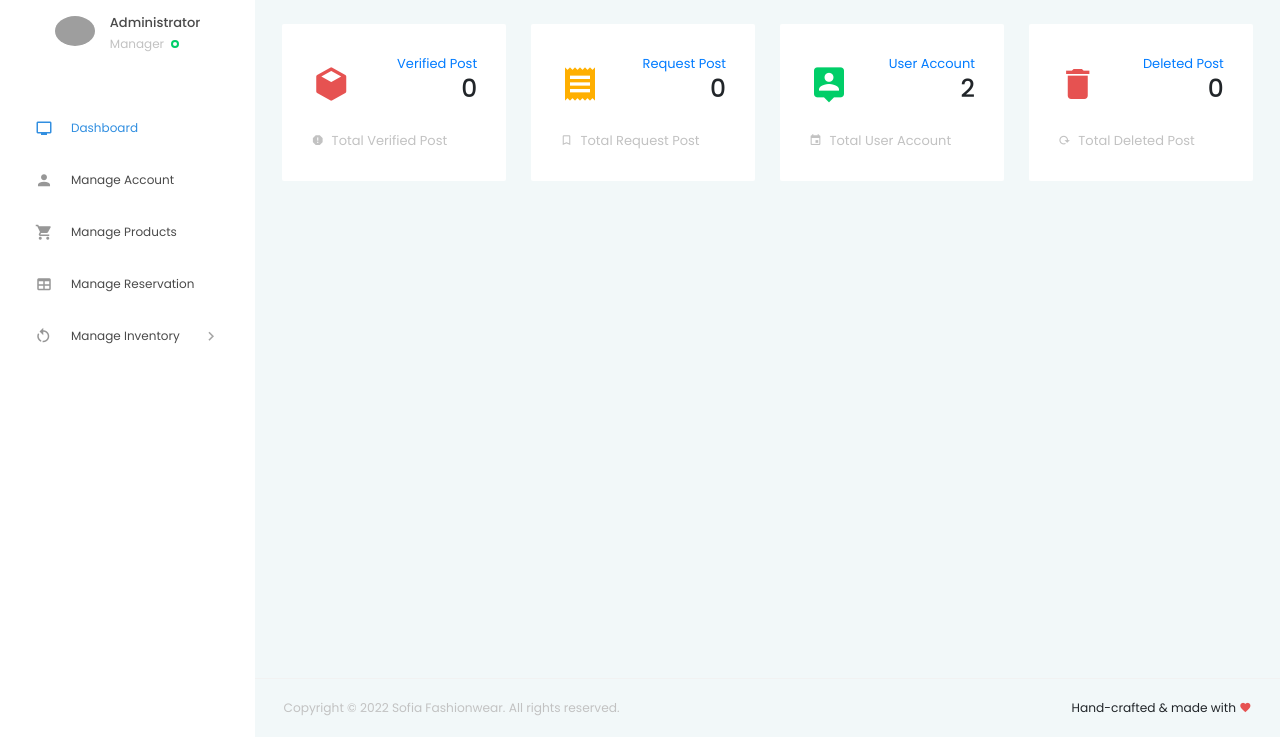
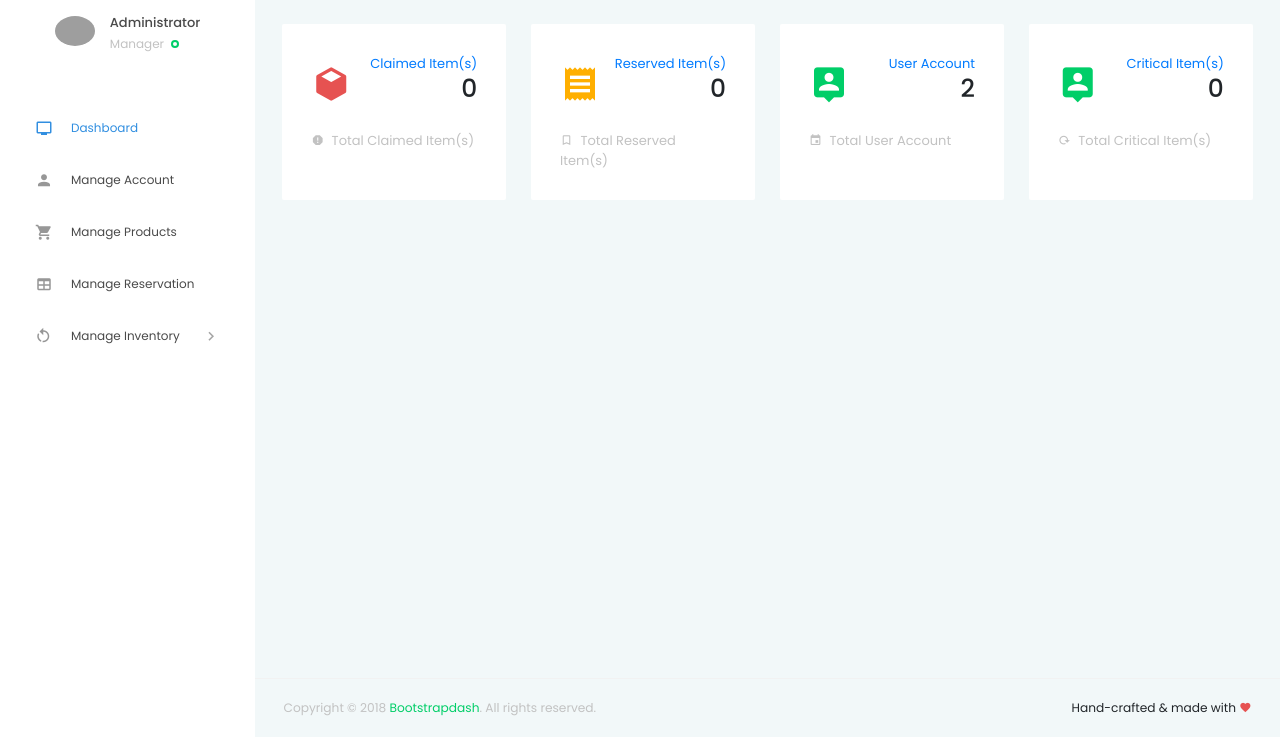
Before and after one commit to markan2ny/fashionwear-project, a PHP site: page /admin/index.php in a window 1280 px wide. Shown: the part 63-800 px from the top of the page. Run offline with PHP 8.4, Linux system fonts and the light colour scheme; a user stored in the database is signed in; data comes from the database, SQL or seed files in the repository; data that the repository does not hold is empty; some libraries are stand-ins or nearby versions; grey boxes are pictures that could not be loaded.

Commit message:
Removed unnecessary code

```diff
--- a/admin/account.php
+++ b/admin/account.php
@@ -67,6 +67,3 @@ $fetchAcct = $init->getData("SELECT * FROM users ORDER BY user_id DESC");
 </div>
 <!-- container-scroller -->
 <?php include_once 'includes/footer.php'; ?>
-<script>
-	$('#mytable').dataTable();
-</script>
--- a/admin/includes/footer.php
+++ b/admin/includes/footer.php
@@ -6,9 +6,6 @@
 <!-- endinject -->
 <!-- Custom js for this page-->
 <script src="js/dashboard.js"></script>
-<!-- ajax -->
-<!-- End custom js for this page-->
-<script src="https://cdnjs.cloudflare.com/ajax/libs/datatables/1.10.21/js/jquery.dataTables.min.js" integrity="sha512-BkpSL20WETFylMrcirBahHfSnY++H2O1W+UnEEO4yNIl+jI2+zowyoGJpbtk6bx97fBXf++WJHSSK2MV4ghPcg==" crossorigin="anonymous" referrerpolicy="no-referrer"></script>
-<script src="https://cdnjs.cloudflare.com/ajax/libs/datatables/1.10.21/js/dataTables.bootstrap.min.js" integrity="sha512-F0E+jKGaUC90odiinxkfeS3zm9uUT1/lpusNtgXboaMdA3QFMUez0pBmAeXGXtGxoGZg3bLmrkSkbK1quua4/Q==" crossorigin="anonymous" referrerpolicy="no-referrer"></script>
-<script src="https://cdnjs.cloudflare.com/ajax/libs/datatables/1.10.21/js/dataTables.bootstrap4.min.js" integrity="sha512-OQlawZneA7zzfI6B1n1tjUuo3C5mtYuAWpQdg+iI9mkDoo7iFzTqnQHf+K5ThOWNJ9AbXL4+ZDwH7ykySPQc+A==" crossorigin="anonymous" referrerpolicy="no-referrer"></script>
+</body>
+
 </html>
--- a/admin/includes/header.php
+++ b/admin/includes/header.php
@@ -11,30 +11,16 @@
   <link rel="stylesheet" href="vendors/iconfonts/mdi/css/materialdesignicons.min.css">
   <link rel="stylesheet" href="vendors/css/vendor.bundle.base.css">
   <link rel="stylesheet" href="vendors/css/vendor.bundle.addons.css">
-  <!-- endinject -->
-  <!-- plugin css for this page -->
-  <!-- End plugin css for this page -->
   <!-- inject:css -->
   <link rel="stylesheet" href="css/style.css">
   <!-- endinject -->
   <link rel="shortcut icon" href="images/favicon.png" />
-
-  <script type="text/javascript" src="assets/js/jquery.min.js"></script>
-  <link rel="stylesheet" type="text/css" href="assets/css/jquery.dataTables.min.css">
-  <script type="text/javascript" src="assets/js/jquery.dataTables.min.js"></script>
-  <!-- <script type="text/javascript" src="assets/js/jquery.min.js"></script> -->
   <!-- webfont -->
   <link rel="stylesheet" type="text/css" href="assets/css/all.css">
-
   <link rel="stylesheet" type="text/css" href="assets/css/sweetalert2.css">
   <script type="text/javascript" src="assets/js/sweetalert2.js"></script>
-
   <!-- DataTable-->
-  <link rel="stylesheet" href="https://cdnjs.cloudflare.com/ajax/libs/datatables/1.10.21/css/dataTables.bootstrap.min.css" integrity="sha512-BMbq2It2D3J17/C7aRklzOODG1IQ3+MHw3ifzBHMBwGO/0yUqYmsStgBjI0z5EYlaDEFnvYV7gNYdD3vFLRKsA==" crossorigin="anonymous" referrerpolicy="no-referrer" />
-  <link rel="stylesheet" href="https://cdnjs.cloudflare.com/ajax/libs/datatables/1.10.21/css/dataTables.bootstrap4.min.css" integrity="sha512-PT0RvABaDhDQugEbpNMwgYBCnGCiTZMh9yOzUsJHDgl/dMhD9yjHAwoumnUk3JydV3QTcIkNDuN40CJxik5+WQ==" crossorigin="anonymous" referrerpolicy="no-referrer" />
-
   <script type="text/javascript" src="assets/js/jquery.min.js"></script>
-
-
+  <script src="https://ajax.googleapis.com/ajax/libs/jquery/3.6.0/jquery.min.js"></script>
 </head>
 <body>
--- a/admin/index.php
+++ b/admin/index.php
@@ -23,7 +23,7 @@
                   </div>
                   <div class="float-right">
                     <a href="viewall.php">
-                      <p class="mb-0 text-right">Verified Post</p>
+                      <p class="mb-0 text-right">Claimed Item(s)</p>
                     </a>
                     <div class="fluid-container">
                       <h3 class="font-weight-medium text-right mb-0"><?php echo count($verifiedPost); ?></h3>
@@ -31,7 +31,7 @@
                   </div>
                 </div>
                 <p class="text-muted mt-3 mb-0">
-                  <i class="mdi mdi-alert-octagon mr-1" aria-hidden="true"></i> Total Verified Post
+                  <i class="mdi mdi-alert-octagon mr-1" aria-hidden="true"></i> Total Claimed Item(s)
                 </p>
               </div>
             </div>
@@ -45,7 +45,7 @@
                   </div>
                   <div class="float-right">
                     <a href="approval.php">
-                      <p class="mb-0 text-right">Request Post</p>
+                      <p class="mb-0 text-right">Reserved Item(s)</p>
                     </a>
                     <div class="fluid-container">
                       <h3 class="font-weight-medium text-right mb-0"><?php echo count($requestPost); ?></h3>
@@ -53,7 +53,7 @@
                   </div>
                 </div>
                 <p class="text-muted mt-3 mb-0">
-                  <i class="mdi mdi-bookmark-outline mr-1" aria-hidden="true"></i> Total Request Post
+                  <i class="mdi mdi-bookmark-outline mr-1" aria-hidden="true"></i> Total Reserved Item(s)
                 </p>
               </div>
             </div>
@@ -85,11 +85,11 @@
               <div class="card-body">
                 <div class="clearfix">
                   <div class="float-left">
-                    <i class="mdi mdi-delete text-danger icon-lg"></i>
+                    <i class="mdi mdi-account-location text-success icon-lg"></i>
                   </div>
                   <div class="float-right">
                     <a href="deleted_post.php">
-                      <p class="mb-0 text-right">Deleted Post</p>
+                      <p class="mb-0 text-right">Critical Item(s)</p>
                     </a>
                     <div class="fluid-container">
                       <h3 class="font-weight-medium text-right mb-0"><?php echo count($viewDeleted); ?></h3>
@@ -97,28 +97,15 @@
                   </div>
                 </div>
                 <p class="text-muted mt-3 mb-0">
-                  <i class="mdi mdi-reload mr-1" aria-hidden="true"></i> Total Deleted Post
+                  <i class="mdi mdi-reload mr-1" aria-hidden="true"></i> Total Critical Item(s)
                 </p>
               </div>
             </div>
           </div>
         </div>
-
-
-
-
       </div>
       <!-- content-wrapper ends -->
-      <!-- partial:partials/_footer.html -->
-      <footer class="footer">
-        <div class="container-fluid clearfix">
-          <span class="text-muted d-block text-center text-sm-left d-sm-inline-block">Copyright © 2022
-            Sofia Fashionwear. All rights reserved.</span>
-          <span class="float-none float-sm-right d-block mt-1 mt-sm-0 text-center">Hand-crafted & made with
-            <i class="mdi mdi-heart text-danger"></i>
-          </span>
-        </div>
-      </footer>
+  <?php include_once 'admin_footer.php'; ?>
       <!-- partial -->
     </div>
     <!-- main-panel ends -->
@@ -127,4 +114,4 @@
 </div>
 <!-- container-scroller -->
 
-<?php include_once 'includes/footer.php'?>
+<?php include_once 'includes/footer.php' ?>
```
Also changed, not shown: admin/libs/add_product.php (+15 -15 lines), admin/modal/modal_add_product.php (+6 -18 lines), admin/product.php (+9 -7 lines).
